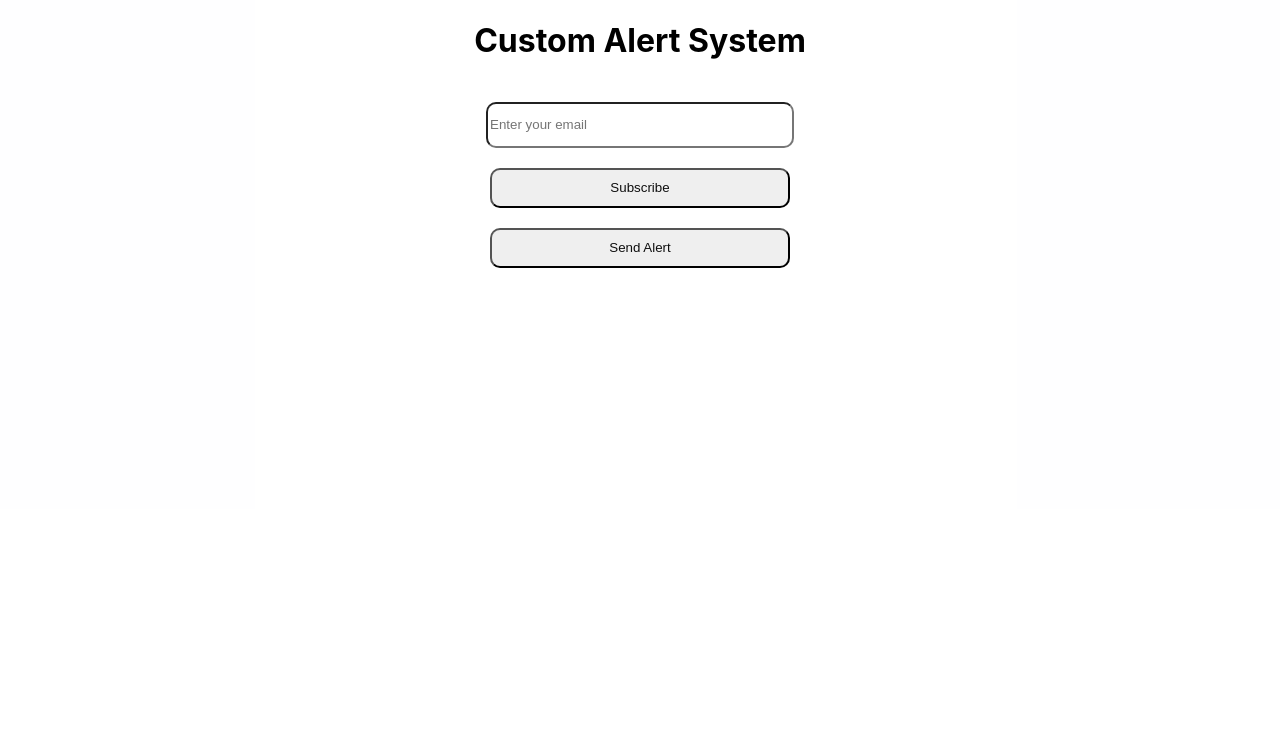
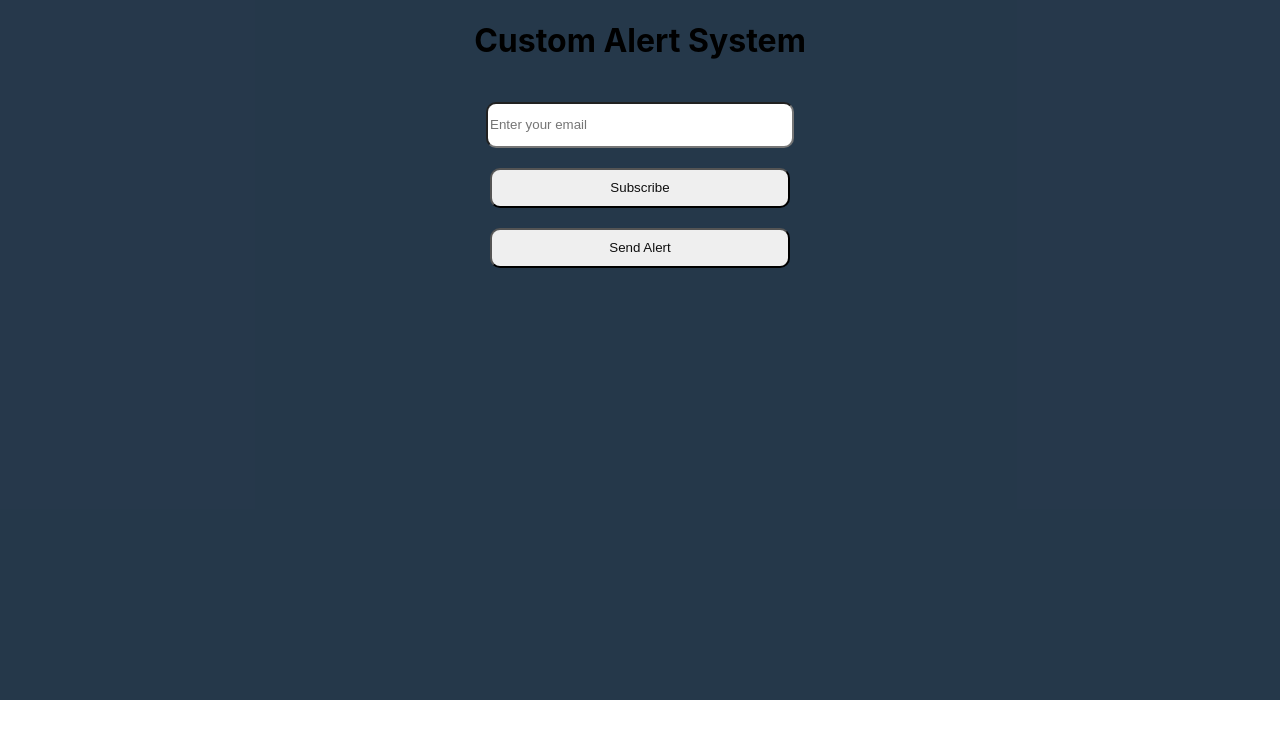
Before and after one commit to anuj112003/custon-aleart-system, a React (Create React App) app in the folder client/: page / in a window 1280 px wide. Shown: the top 738 px of the page. Built offline with nearby package versions, Linux system fonts and the light colour scheme.

Commit message:
Update App.css

```diff
--- a/client/src/App.css
+++ b/client/src/App.css
@@ -1,5 +1,5 @@
 .body{
-  background-color:#f1f5f90d;
+  background-color:rgb(21 41 61 / 93%);
   height: 700px;
 }
 .container{
```
